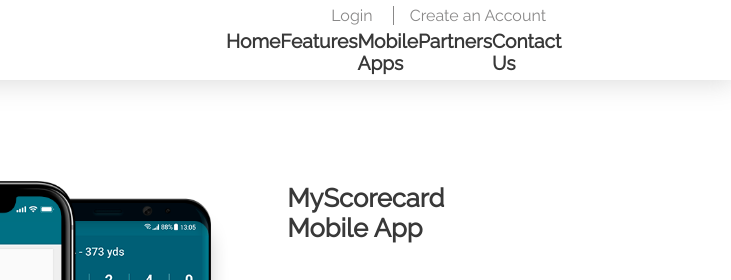
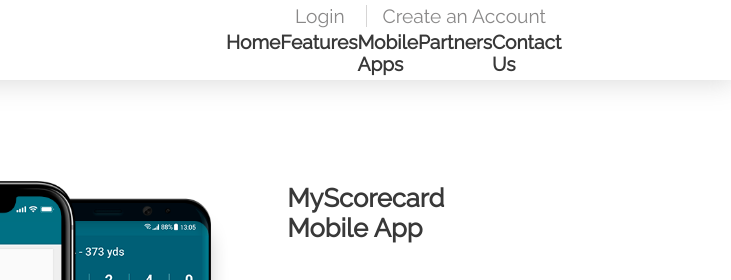
Before and after one commit to Damanage/golf, a website: page app/index.html in a window 1280 px wide. Shown: the top 280 px of the page, 549-1280 px from the left. Drawn offline with Linux system fonts and the light colour scheme.

Commit message:
final small commits

```diff
--- a/app/sass/_header.sass
+++ b/app/sass/_header.sass
@@ -17,8 +17,9 @@
     font-weight: normal
     color: $subHdrGrey
     text-align: right
+    font-size: 1.2rem
     .sign-in
-        border-right: 1px solid $subHdrGrey
+        border-right: 1px solid #89888859
         padding-right: 5%
     .sign-out
         padding-left: 5%
```
Also changed, not shown: app/css/main.css.
